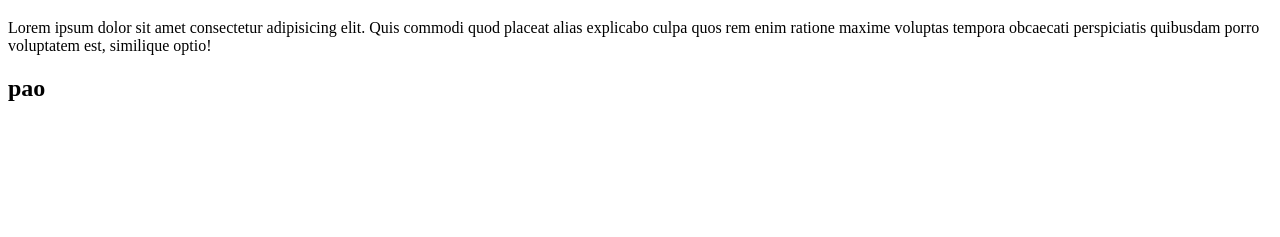
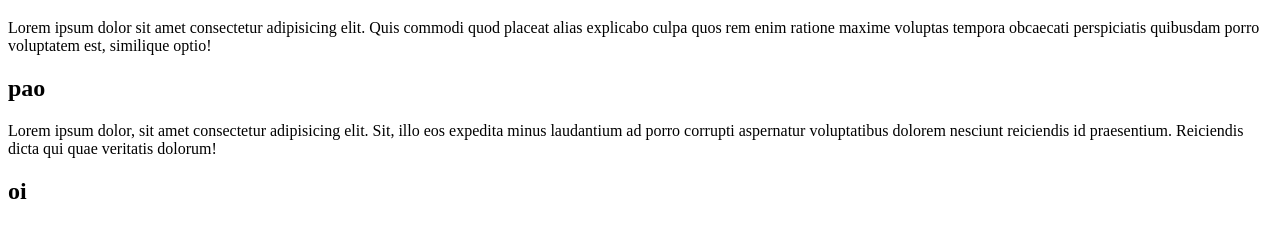
Before and after one commit to vdamasceno04/blackjack, a plain HTML site: page menu.html in a window 1280 px wide. Shown: the part 61-298 px from the top of the page. Drawn offline with Linux system fonts and the light colour scheme.

Commit message:
adicao de texto

```diff
--- a/menu.html
+++ b/menu.html
@@ -9,5 +9,7 @@
     <h1>Teste numero 12</h1>
     <p>Lorem ipsum dolor sit amet consectetur adipisicing elit. Quis commodi quod placeat alias explicabo culpa quos rem enim ratione maxime voluptas tempora obcaecati perspiciatis quibusdam porro voluptatem est, similique optio!</p>
     <h2>pao</h2>
+    <p>Lorem ipsum dolor, sit amet consectetur adipisicing elit. Sit, illo eos expedita minus laudantium ad porro corrupti aspernatur voluptatibus dolorem nesciunt reiciendis id praesentium. Reiciendis dicta qui quae veritatis dolorum!</p>
+    <h2>oi</h2>
 </body>
 </html>
```
